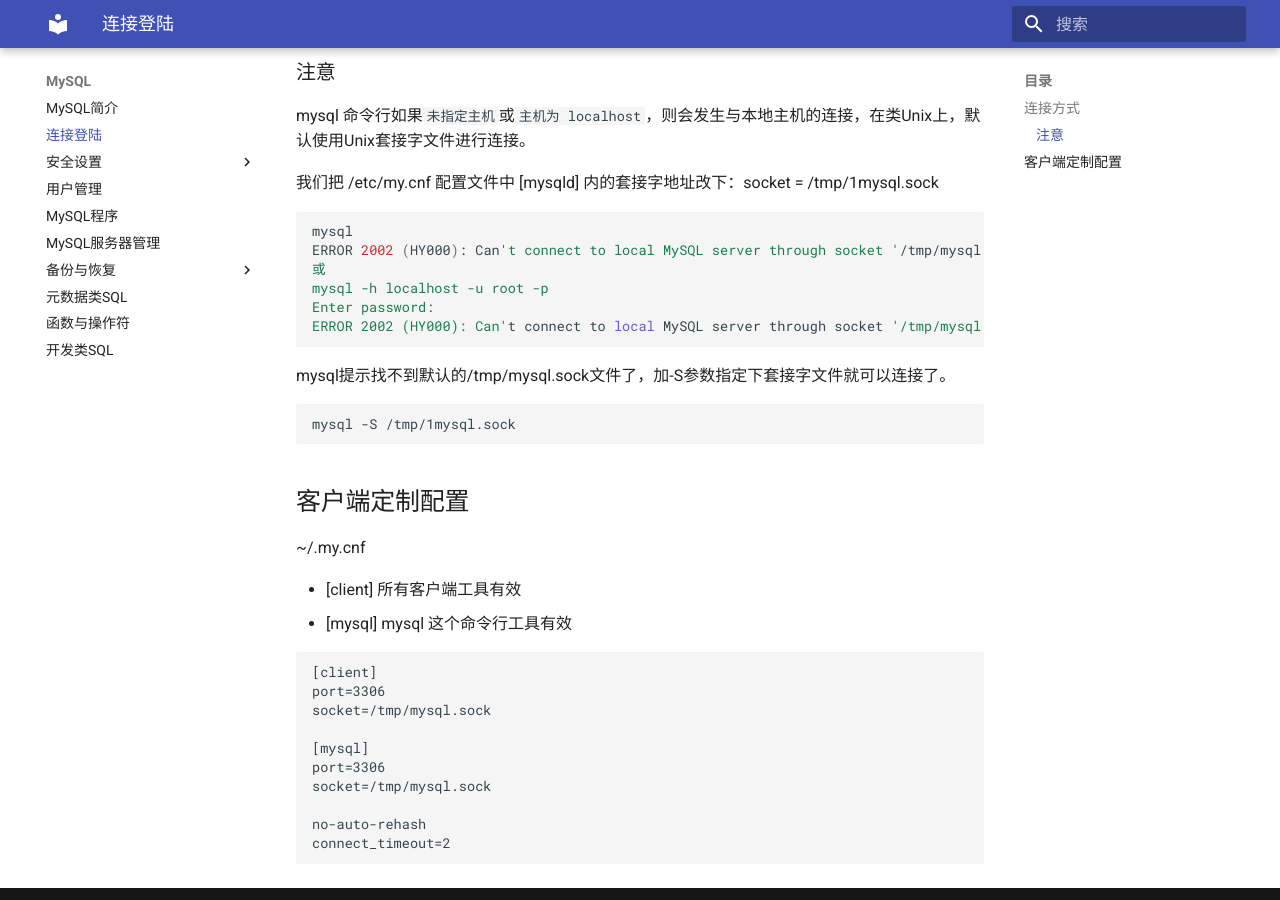
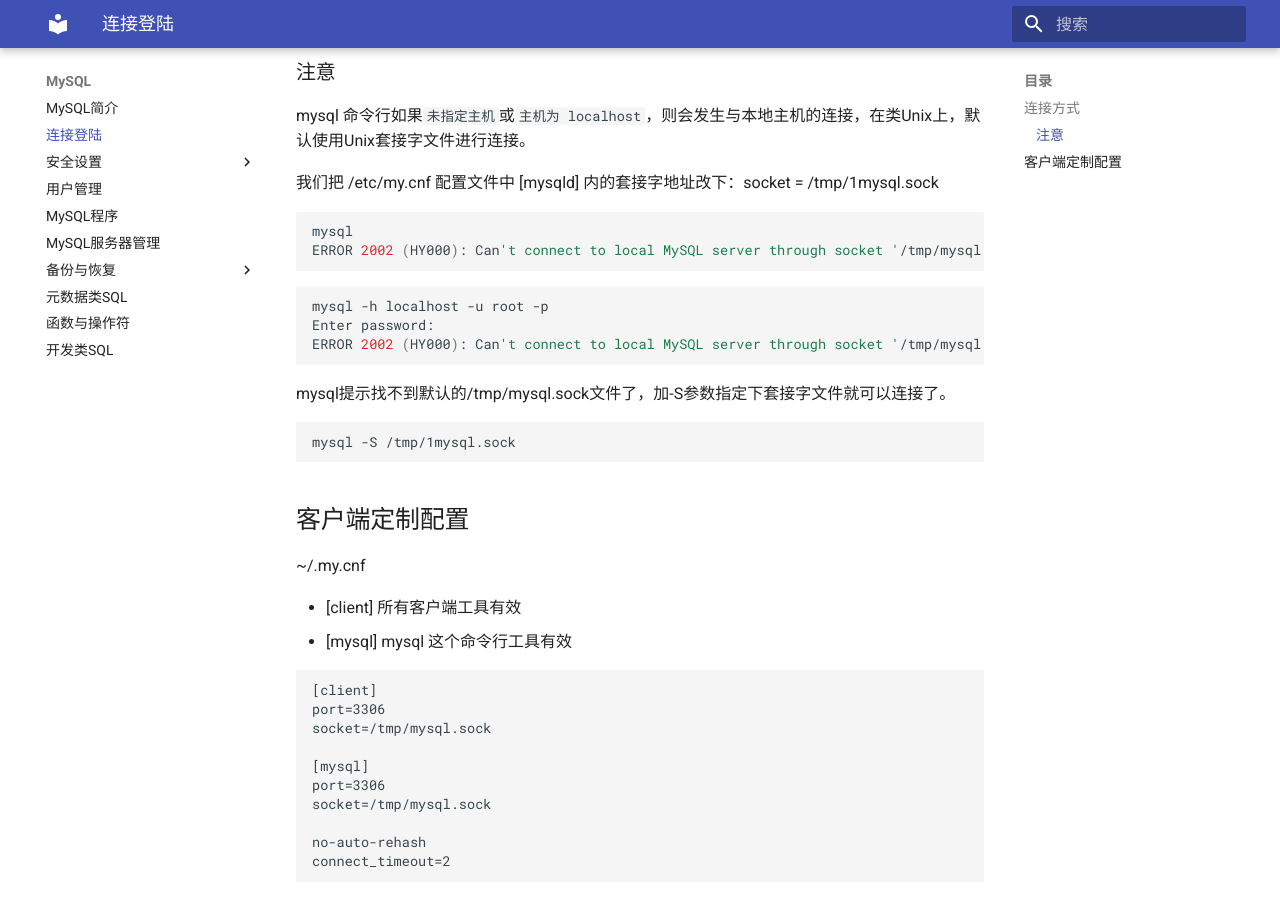
Before and after one commit to duliang123/dba100, an MkDocs documentation site: the page built from docs/mysql/programs-client/mysql.md, in a window 1280 px wide and 900 px high, scrolled down 444 px. Built offline with MkDocs 1.6.1 and Material for MkDocs 9.7.7, drawn with Linux system fonts in a browser that asks for light colours.

Commit message:
Update mysql.md

````diff
--- a/docs/mysql/programs-client/mysql.md
+++ b/docs/mysql/programs-client/mysql.md
@@ -23,7 +23,9 @@ mysql 命令行如果`未指定主机`或`主机为 localhost`，则会发生与
 ```bash
 mysql
 ERROR 2002 (HY000): Can't connect to local MySQL server through socket '/tmp/mysql.sock' (2)
-或
+```
+
+```bash
 mysql -h localhost -u root -p
 Enter password:
 ERROR 2002 (HY000): Can't connect to local MySQL server through socket '/tmp/mysql.sock' (2)
````
